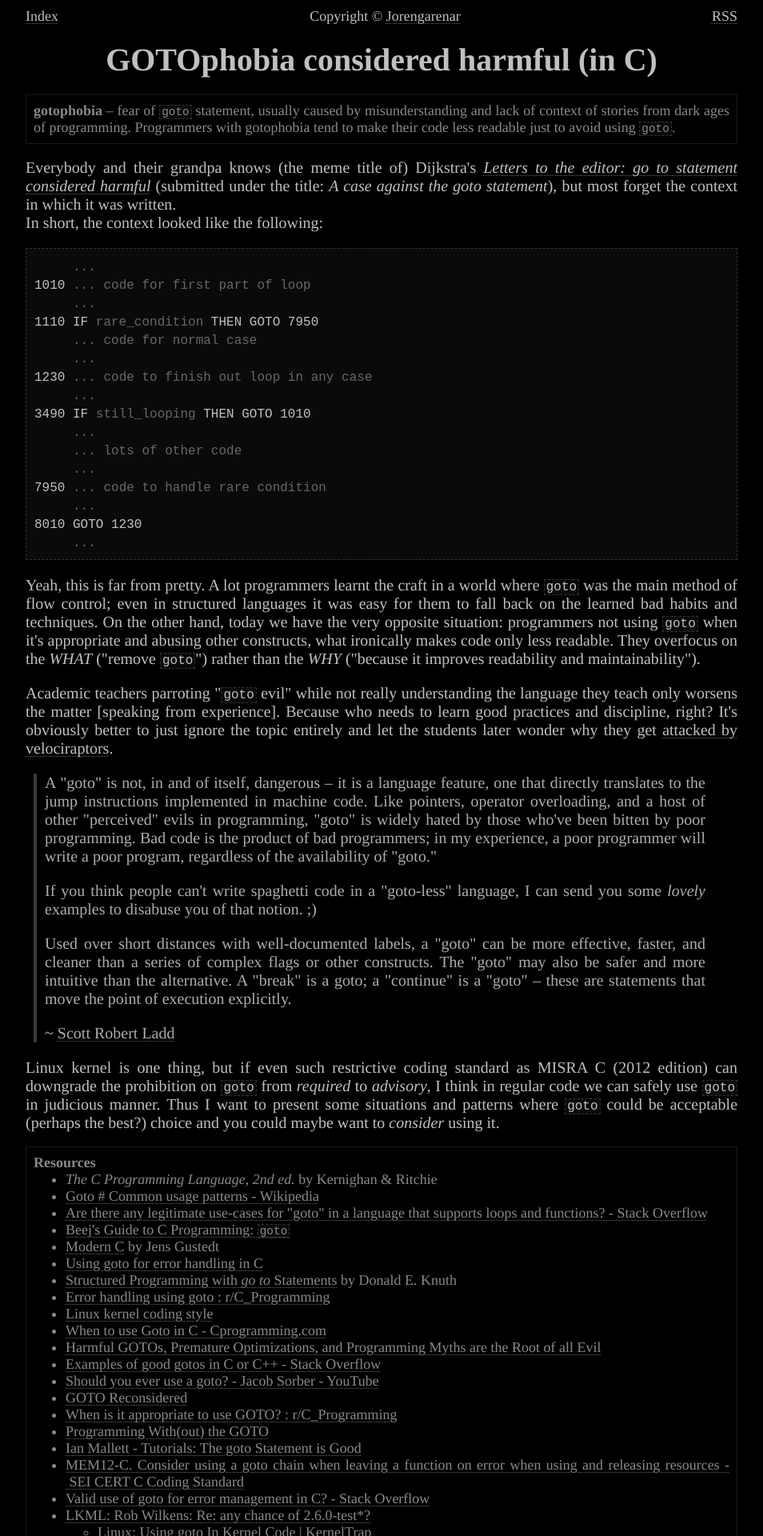
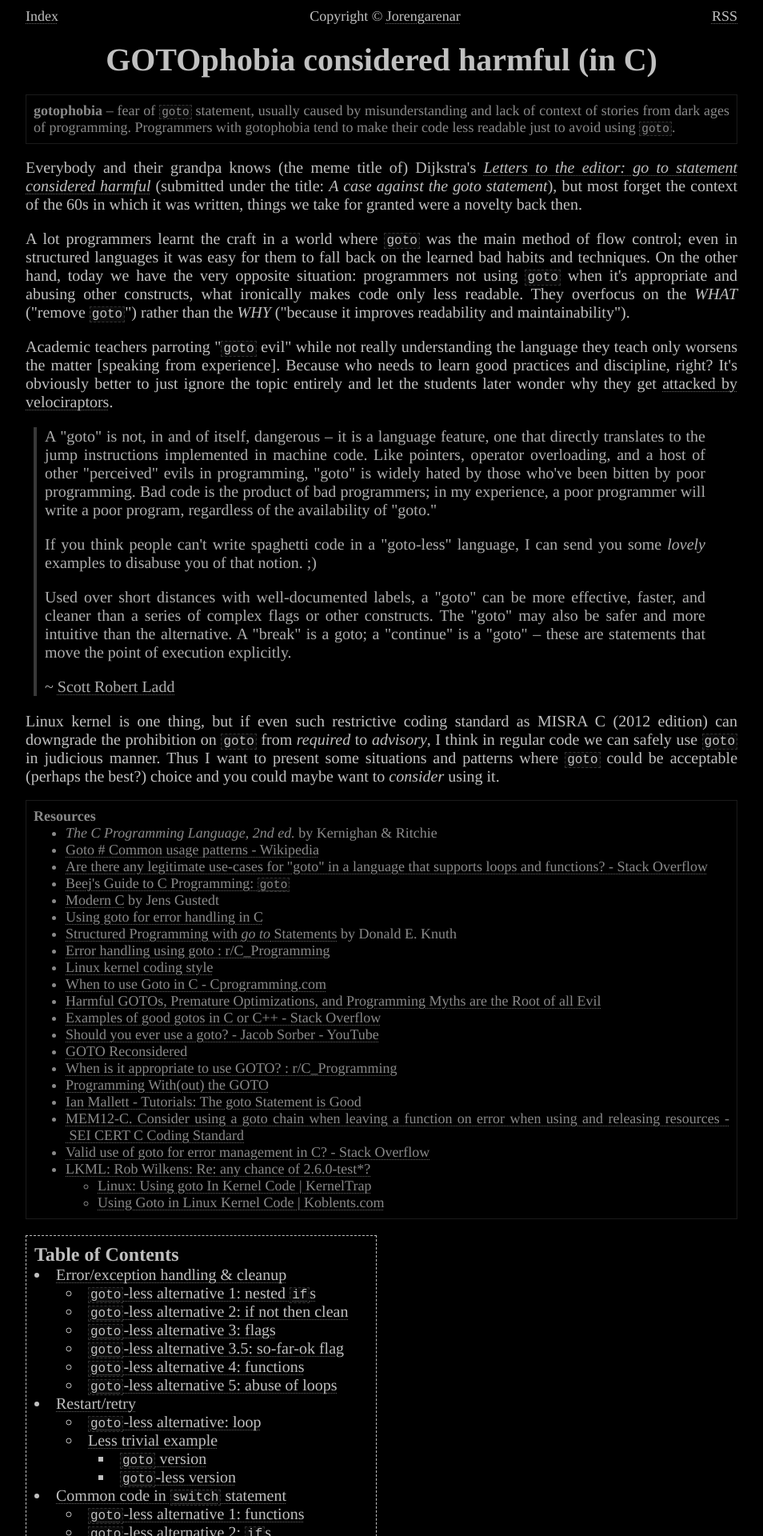
Before and after one commit to Jorenar/blog, a Jekyll site: the page built from _posts/2023-02-26-gotophobia-harmful.md, in a window 1280 px wide. Shown: the top 1920 px of the page at 80% size, without its empty margins (163-1117 px from the left). Built offline with Jekyll 4.4.1, drawn with Linux system fonts in a browser that asks for light colours.

Commit message:
deploy: 66da3a7eba3954fa17d0aa0b1fad01d45f4c8cf8

```diff
--- a/_posts/2023-02-26-gotophobia-harmful.md
+++ b/_posts/2023-02-26-gotophobia-harmful.md
@@ -12,31 +12,12 @@ gotophobia tend to make their code less readable just to avoid using `goto`.
 Everybody and their grandpa knows (the meme title of) Dijkstra's
 [_Letters to the editor: go to statement considered harmful_](https://dl.acm.org/doi/epdf/10.1145/362929.362947)
 (submitted under the title: _A case against the goto statement_),
-but most forget the context in which it was written. \
-In short, the context looked like the following:
+but most forget the context of the 60s in which it was written,
+things we take for granted were a novelty back then.
 
-<style> .dim { opacity: 0.5 } </style>
-<pre><code>     <span class="dim">...</span>
-1010 <span class="dim">... code for first part of loop
-     ...</span>
-1110 IF <span class="dim">rare_condition</span> THEN GOTO 7950
-     <span class="dim">... code for normal case
-     ...</span>
-1230 <span class="dim">... code to finish out loop in any case
-     ...</span>
-3490 IF <span class="dim">still_looping</span> THEN GOTO 1010
-     <span class="dim">...
-     ... lots of other code
-     ...</span>
-7950 <span class="dim">... code to handle rare condition
-     ...</span>
-8010 GOTO 1230
-     <span class="dim">...</span>
-</code></pre>
-
-Yeah, this is far from pretty. A lot programmers learnt the craft in a world
-where `goto` was the main method of flow control; even in structured languages
-it was easy for them to fall back on the learned bad habits and techniques.
+A lot programmers learnt the craft in a world where `goto` was the main method
+of flow control; even in structured languages it was easy for them to fall back
+on the learned bad habits and techniques.
 On the other hand, today we have the very opposite situation: programmers not
 using `goto` when it's appropriate and abusing other constructs, what ironically
 makes code only less readable. They overfocus on the _WHAT_ ("remove `goto`")
```
